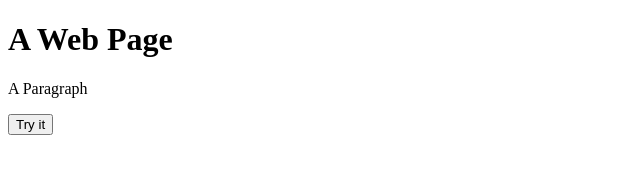
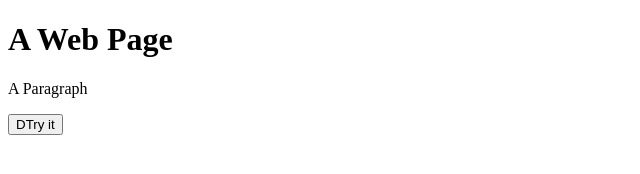
Before and after one commit to disclaimedication/auspicrypt.github.io, a plain HTML site: page index.html in a window 1280 px wide. Shown: the full height of the page, 0-640 px from the left. Drawn offline with Linux system fonts and the light colour scheme.

Commit message:
testpush

```diff
--- a/index.html
+++ b/index.html
@@ -11,7 +11,7 @@ function myFunction() {
 
 <h1>A Web Page</h1>
 <p id="demo">A Paragraph</p>
-<button type="button" onclick="myFunction()">Try it</button>
+<button type="button" onclick="myFunction()">DTry it</button>
 
 </body>
 </html>
```
